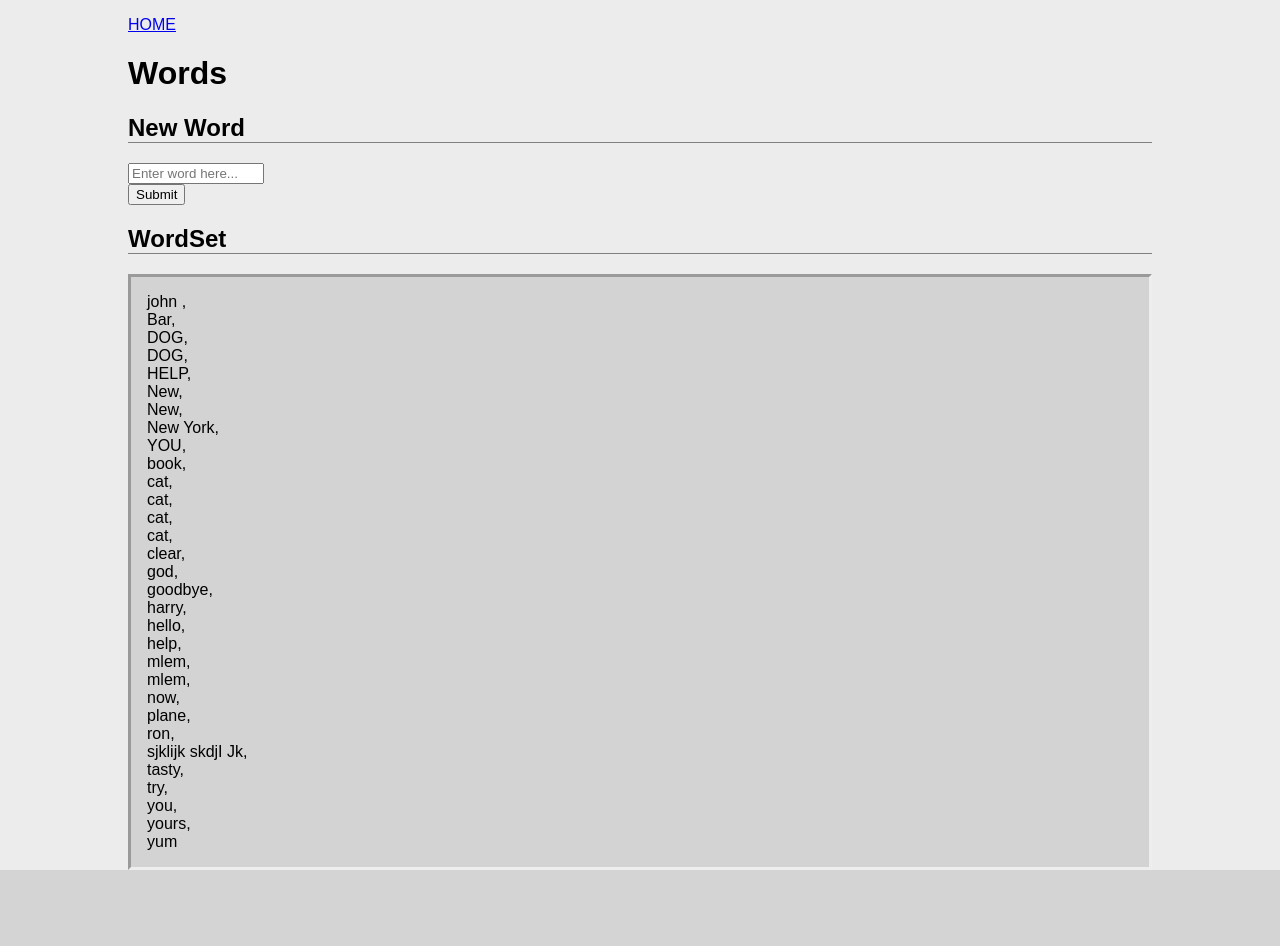
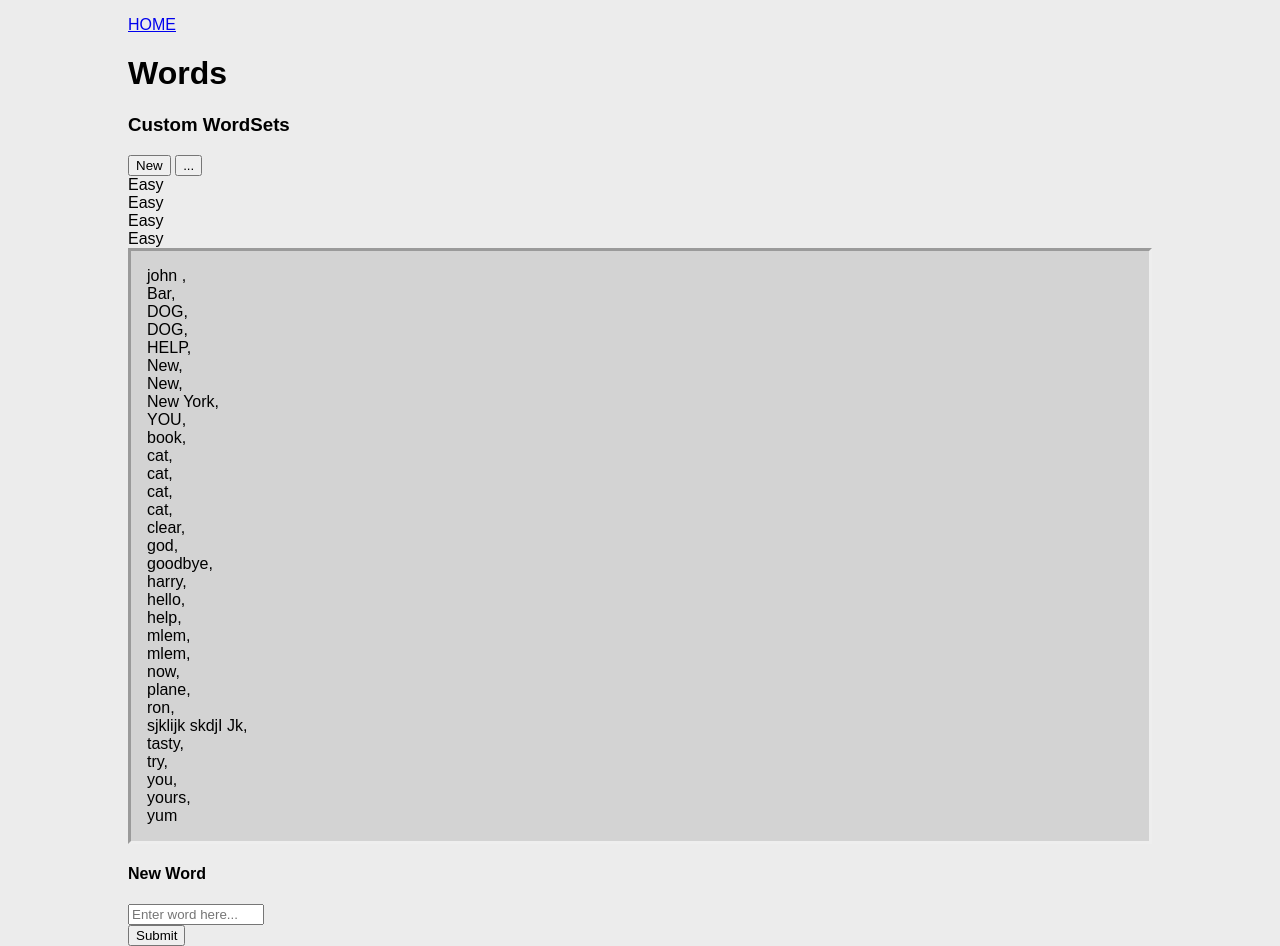
Before and after one commit to asmeulders/skribbl_db, a Django app: page /words/ in a window 1280 px wide. Before the commit the page ends 870 px from the top, so only its background shows below. Run offline with Django 5.2, Linux system fonts and the light colour scheme; data comes from the database, SQL or seed files in the repository.

Commit message:
working on the wordset dashboard

```diff
--- a/skribbl_db/words/templates/all_words.html
+++ b/skribbl_db/words/templates/all_words.html
@@ -9,20 +9,35 @@
 
     <h1>Words</h1>
 
-    <h2>New Word</h2>
+    <div class="wordset-grid">
+        <div class="wordset-grid-item"><h3>Custom WordSets</h2></div>
 
-    <form id="word-form" action="" method="post">
-        {% csrf_token %}
-        <table>
-        {{ form.word }}
-        </table>
-        <input type="submit" value="Submit">
-    </form>
+        <div class="wordset-grid-item">
+            <button type="button">New</button>
+            <button type="button">...</button>
+        </div>
 
-    <h2>WordSet</h2>
+        <ul class="wordset-grid-item">
+            <li>Easy</li>
+            <li>Easy</li>
+            <li>Easy</li>
+            <li>Easy</li>
+        </ul>
 
-    <div class="copy-box">
-        {% include '_word_list.html' %}
+        <div class="wordset-grid-item">
+            <div class="copy-box">
+                {% include '_word_list.html' %}
+            </div>
+            <h4>New Word</h4>
+
+            <form id="word-form" action="" method="post">
+                {% csrf_token %}
+                <table>
+                {{ form.word }}
+                </table>
+                <input type="submit" value="Submit">
+            </form>
+        </div>
     </div>
 
     <script>
```
Also changed, not shown: skribbl_db/words/static/words.css (+10 -0 lines).
